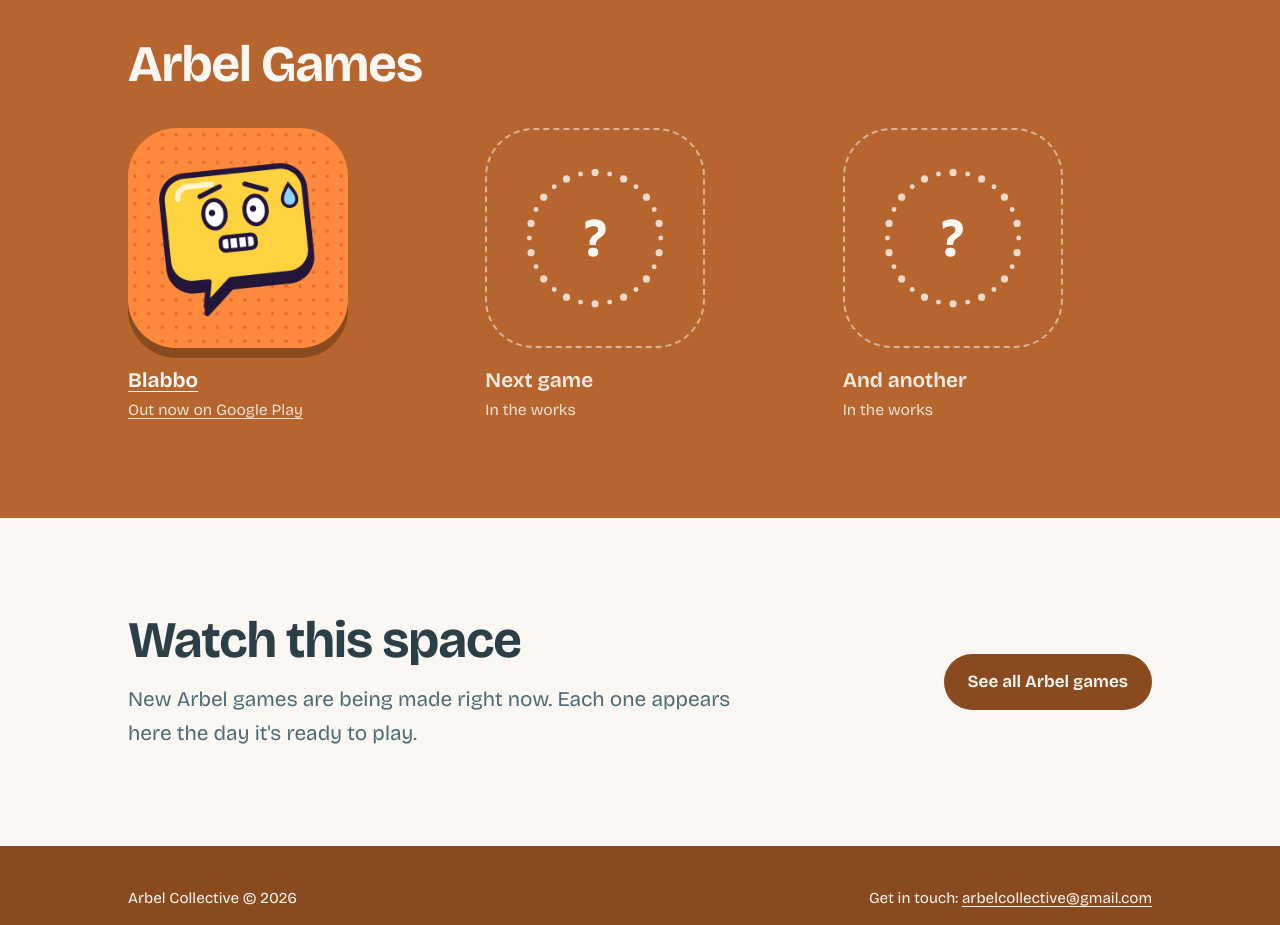
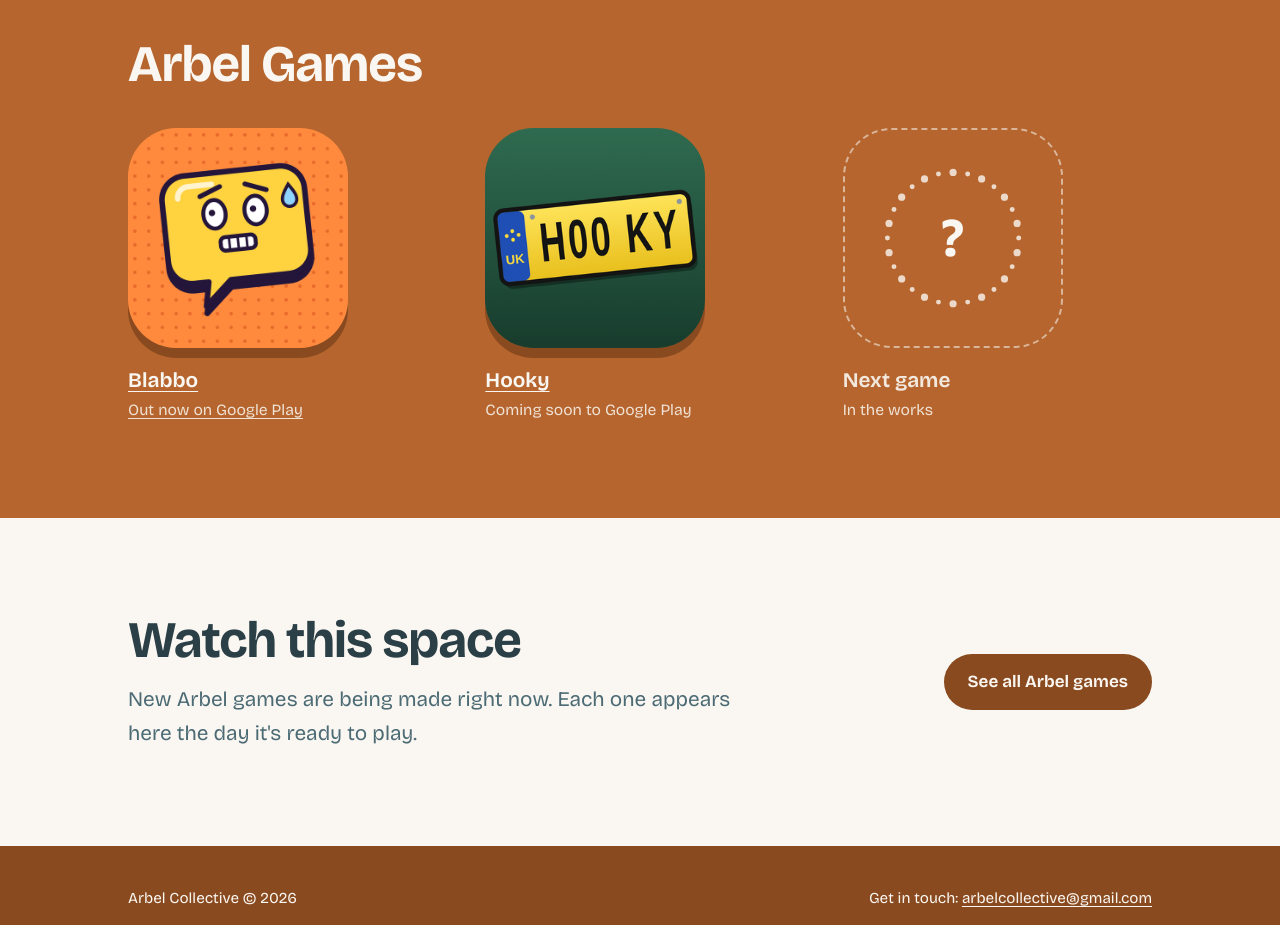
Before and after one commit to arbelcollective/arbelcollective.com, a plain HTML site: page index.html in a window 1280 px wide. Shown: the part 780-1705 px from the top of the page. Drawn offline with nearby package versions, Linux system fonts and the light colour scheme.

Commit message:
Home page: show Hooky (coming soon) on the games shelf
Co-Authored-By: Claude Opus 5.5 <noreply@anthropic.com>
Claude-Session: https://claude.ai/code/session_01VJrNUyr8hGhkU2AG4uWvpM

```diff
--- a/index.html
+++ b/index.html
@@ -41,14 +41,14 @@
         <p class="slot-name"><a href="blabbo/">Blabbo</a></p>
         <p class="slot-meta"><a href="https://play.google.com/store/apps/details?id=com.arbelcollective.blabbo">Out now on Google Play</a></p>
       </li>
+      <li class="slot">
+        <a class="tile" href="hooky/"><img src="assets/hooky-icon.png" alt="" width="512" height="512"></a>
+        <p class="slot-name"><a href="hooky/">Hooky</a></p>
+        <p class="slot-meta">Coming soon to Google Play</p>
+      </li>
       <li class="slot slot--soon">
         <div class="tile tile--soon"><svg viewBox="0 0 100 100" aria-hidden="true"><circle cx="90.0" cy="50.0" r="1.5"/><circle cx="89.0" cy="58.9" r="2.2"/><circle cx="86.0" cy="67.4" r="1.5"/><circle cx="81.3" cy="74.9" r="2.2"/><circle cx="74.9" cy="81.3" r="1.5"/><circle cx="67.4" cy="86.0" r="2.2"/><circle cx="58.9" cy="89.0" r="1.5"/><circle cx="50.0" cy="90.0" r="2.2"/><circle cx="41.1" cy="89.0" r="1.5"/><circle cx="32.6" cy="86.0" r="2.2"/><circle cx="25.1" cy="81.3" r="1.5"/><circle cx="18.7" cy="74.9" r="2.2"/><circle cx="14.0" cy="67.4" r="1.5"/><circle cx="11.0" cy="58.9" r="2.2"/><circle cx="10.0" cy="50.0" r="1.5"/><circle cx="11.0" cy="41.1" r="2.2"/><circle cx="14.0" cy="32.6" r="1.5"/><circle cx="18.7" cy="25.1" r="2.2"/><circle cx="25.1" cy="18.7" r="1.5"/><circle cx="32.6" cy="14.0" r="2.2"/><circle cx="41.1" cy="11.0" r="1.5"/><circle cx="50.0" cy="10.0" r="2.2"/><circle cx="58.9" cy="11.0" r="1.5"/><circle cx="67.4" cy="14.0" r="2.2"/><circle cx="74.9" cy="18.7" r="1.5"/><circle cx="81.3" cy="25.1" r="2.2"/><circle cx="86.0" cy="32.6" r="1.5"/><circle cx="89.0" cy="41.1" r="2.2"/></svg><span aria-hidden="true">?</span></div>
         <p class="slot-name">Next game</p>
-        <p class="slot-meta">In the works</p>
-      </li>
-      <li class="slot slot--soon">
-        <div class="tile tile--soon"><svg viewBox="0 0 100 100" aria-hidden="true"><circle cx="90.0" cy="50.0" r="1.5"/><circle cx="89.0" cy="58.9" r="2.2"/><circle cx="86.0" cy="67.4" r="1.5"/><circle cx="81.3" cy="74.9" r="2.2"/><circle cx="74.9" cy="81.3" r="1.5"/><circle cx="67.4" cy="86.0" r="2.2"/><circle cx="58.9" cy="89.0" r="1.5"/><circle cx="50.0" cy="90.0" r="2.2"/><circle cx="41.1" cy="89.0" r="1.5"/><circle cx="32.6" cy="86.0" r="2.2"/><circle cx="25.1" cy="81.3" r="1.5"/><circle cx="18.7" cy="74.9" r="2.2"/><circle cx="14.0" cy="67.4" r="1.5"/><circle cx="11.0" cy="58.9" r="2.2"/><circle cx="10.0" cy="50.0" r="1.5"/><circle cx="11.0" cy="41.1" r="2.2"/><circle cx="14.0" cy="32.6" r="1.5"/><circle cx="18.7" cy="25.1" r="2.2"/><circle cx="25.1" cy="18.7" r="1.5"/><circle cx="32.6" cy="14.0" r="2.2"/><circle cx="41.1" cy="11.0" r="1.5"/><circle cx="50.0" cy="10.0" r="2.2"/><circle cx="58.9" cy="11.0" r="1.5"/><circle cx="67.4" cy="14.0" r="2.2"/><circle cx="74.9" cy="18.7" r="1.5"/><circle cx="81.3" cy="25.1" r="2.2"/><circle cx="86.0" cy="32.6" r="1.5"/><circle cx="89.0" cy="41.1" r="2.2"/></svg><span aria-hidden="true">?</span></div>
-        <p class="slot-name">And another</p>
         <p class="slot-meta">In the works</p>
       </li>
     </ul>
```
